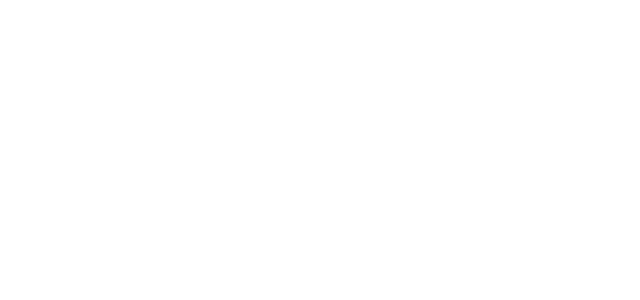
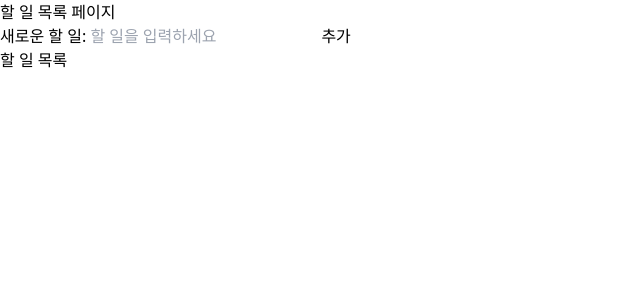
Before and after one commit to Chun-gu/wanted-pre-onboarding-frontend-challenge-19, a React (Vite) app: page / in a window 1280 px wide. Shown: the top 300 px of the page, without its empty margins (0-640 px from the left). Built offline with nearby package versions, Linux system fonts and the light colour scheme.

Commit message:
feat: 투두 리스트 MVP 기능(표시, 추가, 삭제) 구현

```diff
--- a/src/App.tsx
+++ b/src/App.tsx
@@ -1,3 +1,5 @@
+import { TodoPage } from "@/pages/todo.page";
+
 export default function App() {
-	return <></>;
+	return <TodoPage />;
 }
--- /dev/null
+++ b/src/pages/todo.page.tsx
@@ -0,0 +1,69 @@
+import { useId, useRef, useState } from "react";
+
+type Todo = {
+	id: string;
+	content: string;
+};
+
+export function TodoPage() {
+	const todoInputId = useId();
+	const todoInputRef = useRef<HTMLInputElement>(null);
+	const [todos, setTodos] = useState<Todo[]>([]);
+
+	function onSubmitTodo(e: React.FormEvent<HTMLFormElement>) {
+		e.preventDefault();
+
+		if (!todoInputRef.current) return;
+
+		const newTodo = {
+			id: crypto.randomUUID(),
+			content: todoInputRef.current.value,
+		};
+
+		setTodos((prevTodos) => [...prevTodos, newTodo]);
+
+		todoInputRef.current.value = "";
+	}
+
+	function onClickDeleteTodo(id: string) {
+		const newTodos = todos.filter((todo) => todo.id !== id);
+		setTodos(newTodos);
+	}
+
+	return (
+		<main>
+			<h1>할 일 목록 페이지</h1>
+
+			<form onSubmit={onSubmitTodo}>
+				<label htmlFor={todoInputId}>새로운 할 일: </label>
+				<input
+					id={todoInputId}
+					name="todo"
+					type="text"
+					ref={todoInputRef}
+					placeholder="할 일을 입력하세요"
+				/>
+				<button type="submit">추가</button>
+			</form>
+
+			<article>
+				<h2>할 일 목록</h2>
+
+				<ul>
+					{todos.map((todo) => (
+						<li key={todo.id}>
+							{todo.content}
+							<button
+								onClick={() => {
+									onClickDeleteTodo(todo.id);
+								}}
+							>
+								삭제
+							</button>
+						</li>
+					))}
+				</ul>
+			</article>
+		</main>
+	);
+}
```
